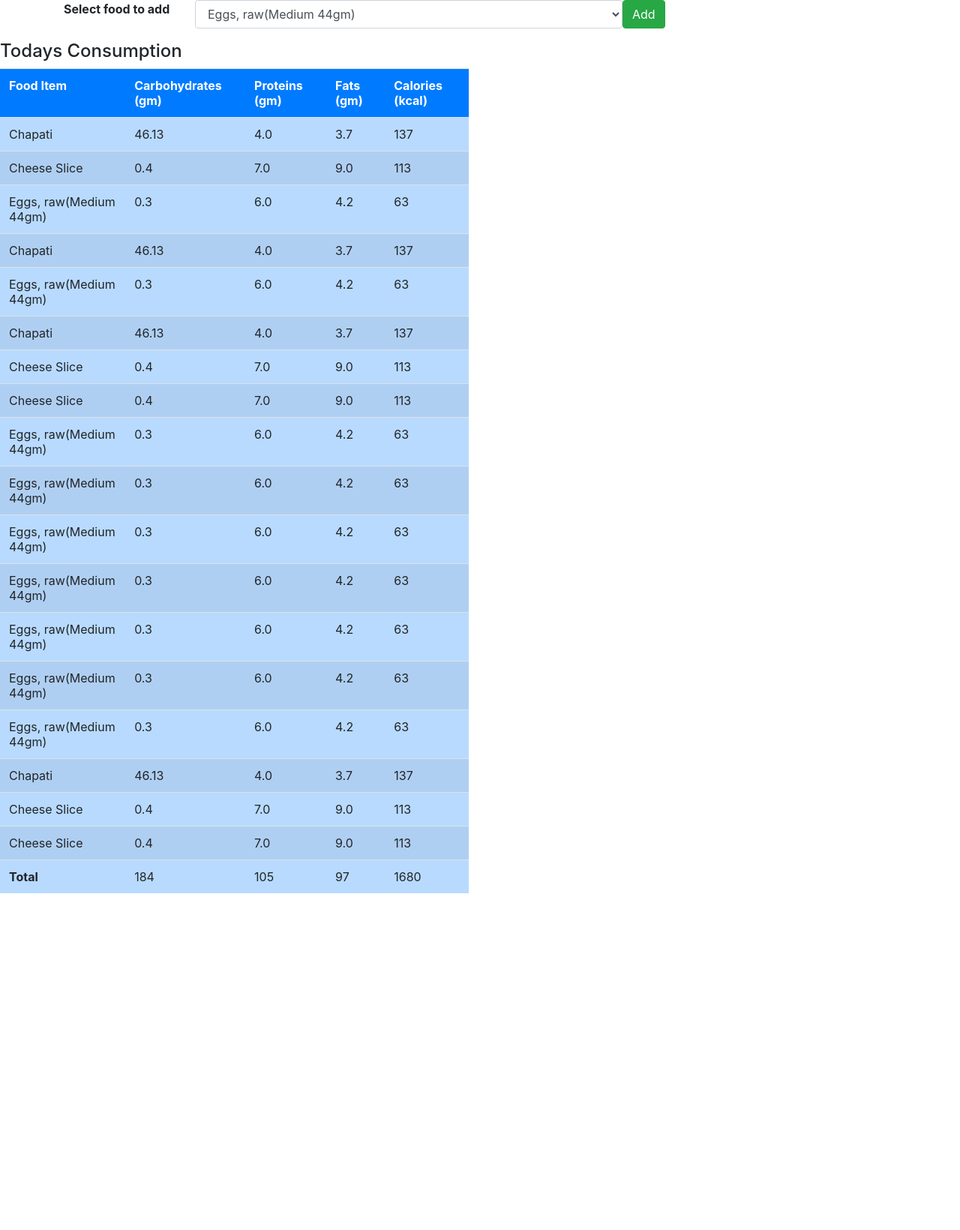
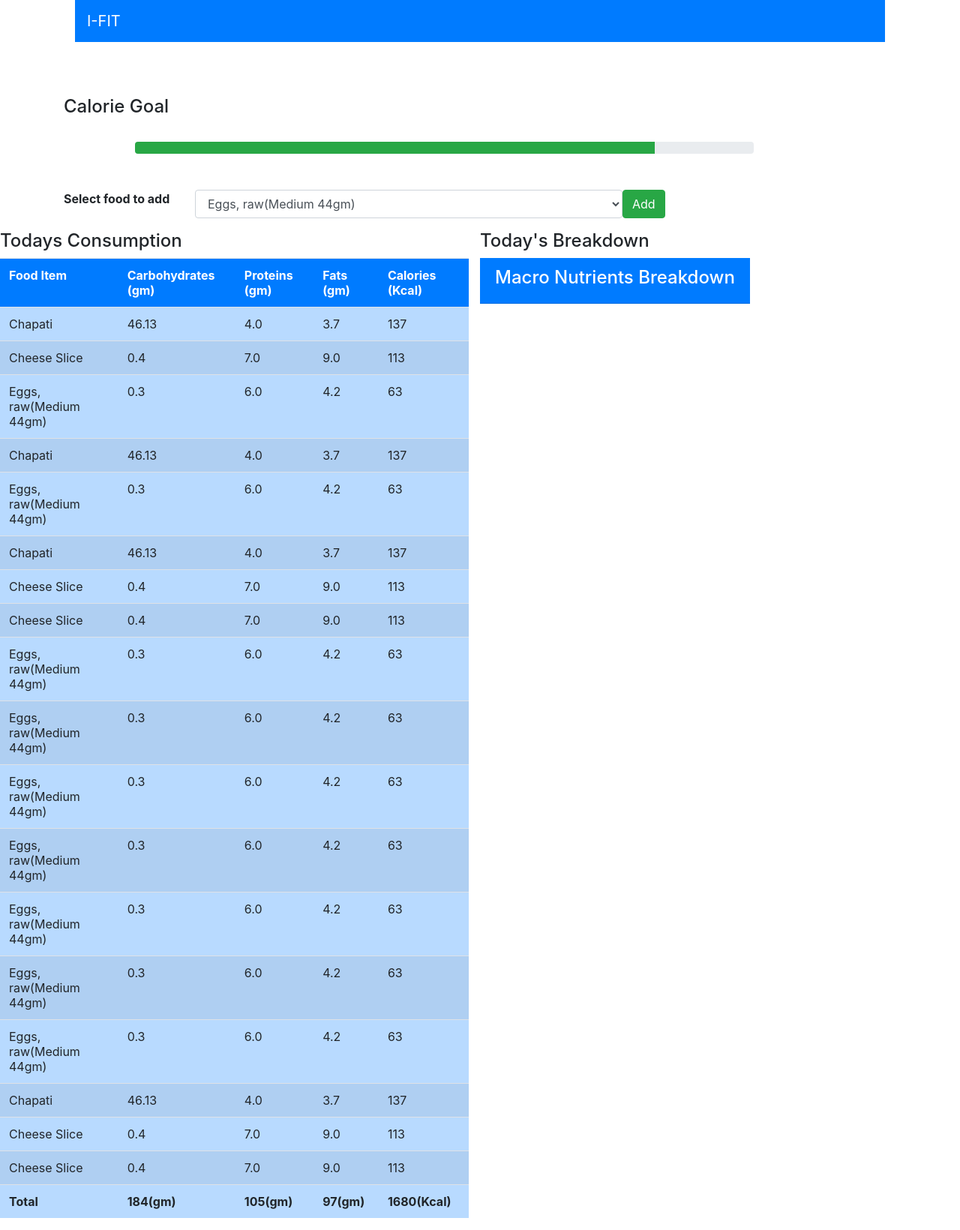
Before and after one commit to AnonymousSRR/Calorie-Tracker, a Django app: page / in a window 1280 px wide. Shown: the whole page at 75% size. Before the commit the page ends 1191 px from the top, so only its background shows below. Run offline with Django 4.2, Linux system fonts and the light colour scheme; a user stored in the database is signed in; data comes from the database, SQL or seed files in the repository; both versions use the stored data as it was after the commit.

Commit message:
Progress bar added, started work to add chart

```diff
--- a/mysite/myapp/templates/myapp/index.html
+++ b/mysite/myapp/templates/myapp/index.html
@@ -5,6 +5,26 @@
     <body>
 
       <div class = "container">
+            <div class = "container">
+                <div class = "row">
+                    <div class = "col-md-12">
+                        <nav class = "navbar navbar-dark bg-primary">
+                            <span class = "navbar-brand">I-FIT</span>
+                        </nav>
+                    </div>
+                </div>
+            </div>
+            <br><br><br>
+            <h4>Calorie Goal</h4>
+            <br>
+            <div class = "row">
+                <div class = "col-md-9 offset-1">
+                    <div class = "progress">
+                        <div class="progress-bar bg-success" role="progressbar" style="width:0%" aria-valuenow="0" aria-valuemin="0" aria-valuemax="100"></div>
+                    </div>
+                </div>
+            </div>
+            <br><br>
             <div class = "row">
                 <div class = "col-md-12">
                     <form method = "POST">
@@ -37,7 +57,7 @@
                     <th>Carbohydrates (gm)</th>
                     <th>Proteins (gm)</th>
                     <th>Fats (gm)</th>
-                    <th>Calories (kcal)</th>
+                    <th>Calories (Kcal)</th>
                 </tr>
 
                 {% for c in consumed_food %}
@@ -60,7 +80,15 @@
 
             </table>
          </div>
-         <div clas = "col-md-5 offset-1"></div>
+         <div clas = "col-md-5 offset-1">
+            <div class = "">
+                <h4> Today's Breakdown </h4>
+            </div>
+            <div class = "card-header text-white bg-primary">
+                <h4> Macro Nutrients Breakdown </h4>
+            </div>
+            <div class = "col-md-12"></div>
+         </div>
       </div>
     </body>
 
@@ -84,12 +112,14 @@
         }
         console.log(calories);
 
-        document.getElementById("totalCarbs").innerHTML = carbs;
-        document.getElementById("totalProteins").innerHTML = Proteins;
-        document.getElementById("totalFats").innerHTML = fats;
-        document.getElementById("totalCalories").innerHTML = calories;
+        document.getElementById("totalCarbs").innerHTML = '<b>' + carbs + '(gm) </b>';
+        document.getElementById("totalProteins").innerHTML = '<b>' + Proteins + '(gm) </b>';
+        document.getElementById("totalFats").innerHTML = '<b>' + fats + '(gm) </b>';
+        document.getElementById("totalCalories").innerHTML = '<b>' + calories + '(Kcal) </b>';
 
+        var calper = (calories/2000) * 100;
 
+        document.getElementsByClassName("progress-bar")[0].setAttribute("style", "width:" + calper + "%");
     </script>
 
 </html>
```
Also changed, not shown: mysite/db.sqlite3.
